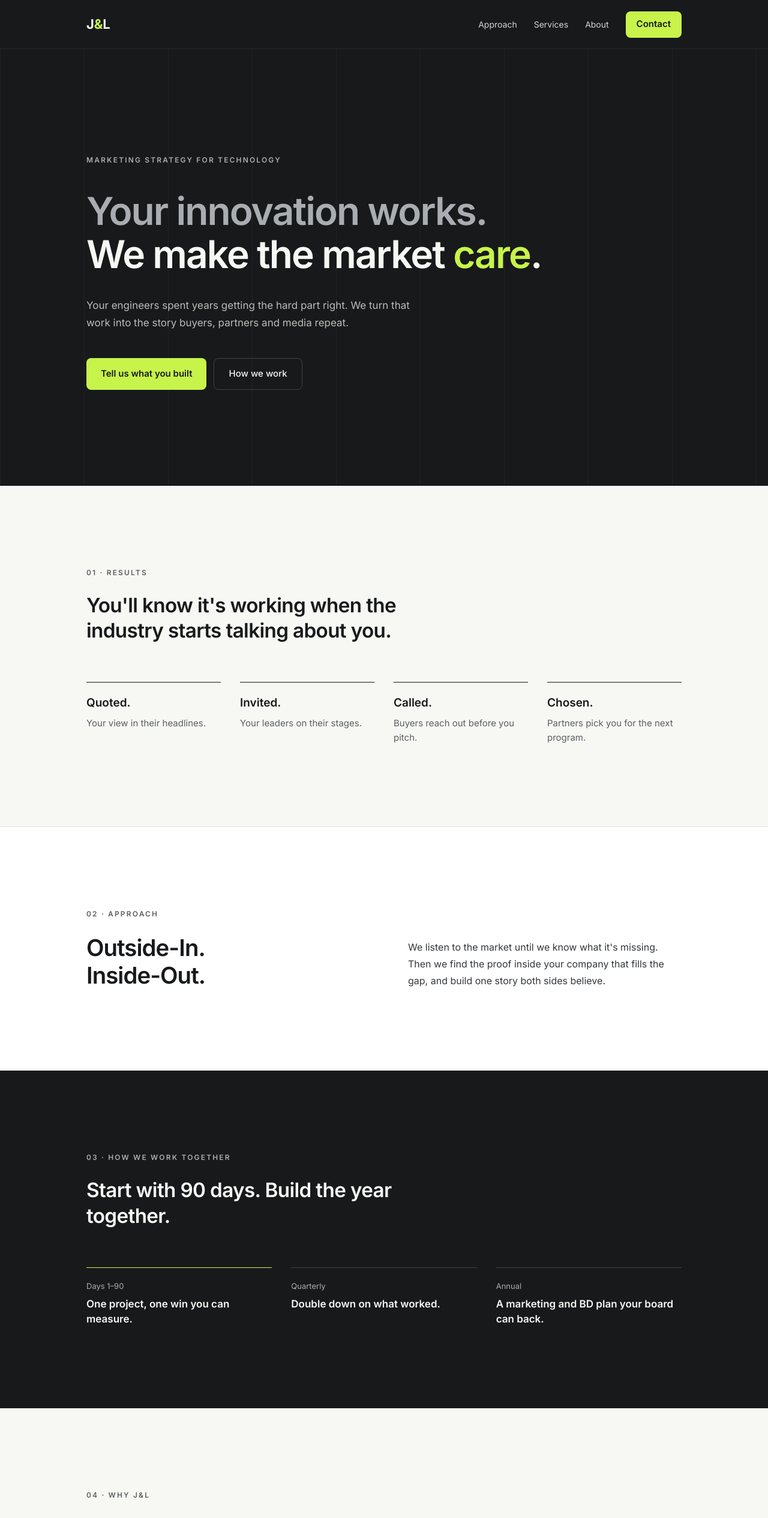
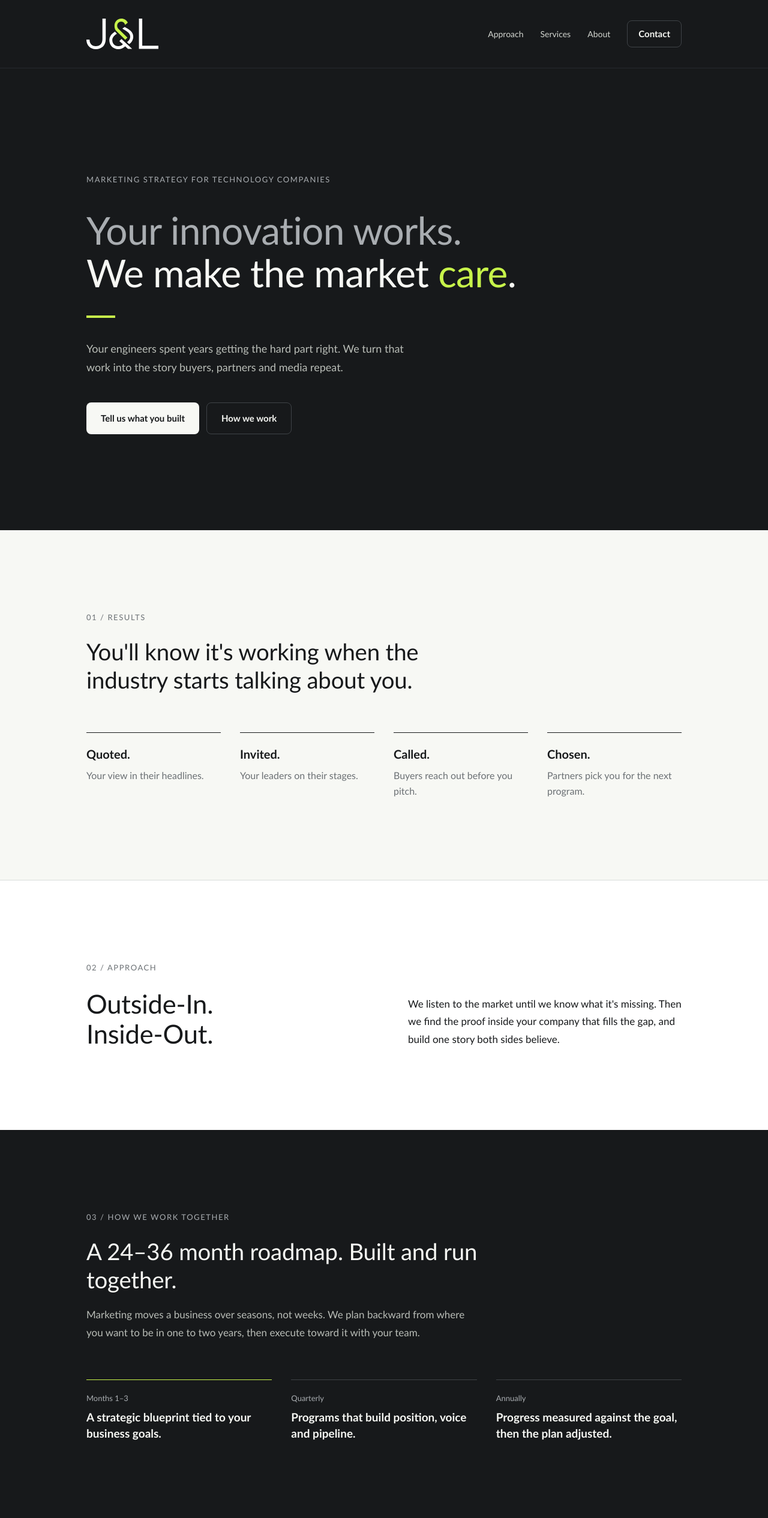
Before and after one commit to jerryjungle/jlstgco-site, a plain HTML site: page index.html in a window 1280 px wide. Shown: the top 2531 px of the page at 60% size. Drawn offline with Linux system fonts and the light colour scheme.

Commit message:
Apply Brand Identity Guidelines v1.0; replace 90-day framing with 24-36 month roadmap
Co-Authored-By: Claude Opus 5.5 <noreply@anthropic.com>
Claude-Session: https://claude.ai/code/session_01C1juADesMAasRMYEaovynv

```diff
--- a/index.html
+++ b/index.html
@@ -3,19 +3,19 @@
 <head>
 <meta charset="utf-8">
 <meta name="viewport" content="width=device-width, initial-scale=1">
-<title>J&amp;L · Marketing Strategy for Technology</title>
+<title>J&amp;L · Marketing Strategy for Technology Companies</title>
 <meta name="description" content="J&amp;L is a B2B strategic marketing partner for technology companies. Your innovation works. We make the market care.">
 <link rel="canonical" href="https://jlstgco.com/">
 <meta property="og:type" content="website">
 <meta property="og:site_name" content="J&amp;L">
-<meta property="og:title" content="J&amp;L · Marketing Strategy for Technology">
+<meta property="og:title" content="J&amp;L · Marketing Strategy for Technology Companies">
 <meta property="og:description" content="Your innovation works. We make the market care.">
 <meta property="og:url" content="https://jlstgco.com/">
 <meta name="theme-color" content="#17191B">
 <link rel="icon" href="favicon.svg" type="image/svg+xml">
 <link rel="preconnect" href="https://fonts.googleapis.com">
 <link rel="preconnect" href="https://fonts.gstatic.com" crossorigin>
-<link href="https://fonts.googleapis.com/css2?family=Inter:wght@400;500;600;700&amp;display=swap" rel="stylesheet">
+<link href="https://fonts.googleapis.com/css2?family=Carlito:wght@400;700&amp;family=Noto+Sans+TC:wght@400;700&amp;display=swap" rel="stylesheet">
 <link rel="stylesheet" href="styles.css">
 </head>
 <body>
@@ -23,25 +23,26 @@
 
 <header class="site-header">
   <div class="wrap">
-    <a class="logo" href="index.html" aria-label="J&amp;L home">J<span>&amp;</span>L</a>
+    <a class="logo" href="index.html" aria-label="J&amp;L home"><img src="assets/jl-logo-reverse.svg" alt="J&amp;L" width="120" height="51"></a>
     <nav class="nav" aria-label="Main">
       <a href="approach.html">Approach</a>
       <a href="approach.html#services">Services</a>
       <a href="about.html">About</a>
-      <a class="btn btn-accent" href="contact.html">Contact</a>
+      <a class="btn btn-nav" href="contact.html">Contact</a>
     </nav>
   </div>
 </header>
 
 <main id="main">
 
-  <section class="dark grid-bg">
+  <section class="dark">
     <div class="wrap hero">
-      <p class="kicker">Marketing strategy for technology</p>
+      <p class="kicker">Marketing Strategy for Technology Companies</p>
       <h1 class="h1"><span class="dim">Your innovation works.</span>We make the market <span class="hl">care</span>.</h1>
+      <span class="rule" aria-hidden="true"></span>
       <p class="lead">Your engineers spent years getting the hard part right. We turn that work into the story buyers, partners and media repeat.</p>
       <div class="btn-row">
-        <a class="btn btn-accent" href="contact.html">Tell us what you built</a>
+        <a class="btn btn-light" href="contact.html">Tell us what you built</a>
         <a class="btn btn-ghost" href="approach.html">How we work</a>
       </div>
     </div>
@@ -49,7 +50,7 @@
 
   <section class="light">
     <div class="wrap section">
-      <p class="kicker">01 · Results</p>
+      <p class="kicker">01 / Results</p>
       <h2 class="h2">You'll know it's working when the industry starts talking about you.</h2>
       <div class="cols">
         <div class="item"><h3>Quoted.</h3><p>Your view in their headlines.</p></div>
@@ -62,7 +63,7 @@
 
   <section class="white">
     <div class="wrap section">
-      <p class="kicker">02 · Approach</p>
+      <p class="kicker">02 / Approach</p>
       <div class="split">
         <h2 class="h2-lg">Outside-In.<br>Inside-Out.</h2>
         <p class="body">We listen to the market until we know what it's missing. Then we find the proof inside your company that fills the gap, and build one story both sides believe.</p>
@@ -72,19 +73,20 @@
 
   <section class="dark">
     <div class="wrap section">
-      <p class="kicker">03 · How we work together</p>
-      <h2 class="h2">Start with 90 days. Build the year together.</h2>
+      <p class="kicker">03 / How we work together</p>
+      <h2 class="h2">A 24–36 month roadmap. Built and run together.</h2>
+      <p class="body" style="max-width: 640px; margin-top: 20px">Marketing moves a business over seasons, not weeks. We plan backward from where you want to be in one to two years, then execute toward it with your team.</p>
       <div class="cols">
-        <div class="item on"><p class="tag">Days 1–90</p><h3 class="lg">One project, one win you can measure.</h3></div>
-        <div class="item"><p class="tag">Quarterly</p><h3 class="lg">Double down on what worked.</h3></div>
-        <div class="item"><p class="tag">Annual</p><h3 class="lg">A marketing and BD plan your board can back.</h3></div>
+        <div class="item on"><p class="tag">Months 1–3</p><h3 class="lg">A strategic blueprint tied to your business goals.</h3></div>
+        <div class="item"><p class="tag">Quarterly</p><h3 class="lg">Programs that build position, voice and pipeline.</h3></div>
+        <div class="item"><p class="tag">Annually</p><h3 class="lg">Progress measured against the goal, then the plan adjusted.</h3></div>
       </div>
     </div>
   </section>
 
   <section class="light">
     <div class="wrap section">
-      <p class="kicker">04 · Why J&amp;L</p>
+      <p class="kicker">04 / Why J&amp;L</p>
       <div class="split">
         <h2 class="h2">What 17 years on every side of the table taught us.</h2>
         <p class="body" style="color: var(--muted)">Agency, global technology brand, manufacturer. Asia, the US and Europe. Each seat changed how we think a technology gets heard.</p>
@@ -102,9 +104,9 @@
     <div class="wrap section">
       <div class="text">
         <h2>Your team and ours.</h2>
-        <p>Tell us what you've built. We'll tell you who needs to hear about it, and how we'd reach them in 90 days.</p>
+        <p>Tell us what you've built and where you want the business to be in two years. We'll show you the roadmap to get there.</p>
       </div>
-      <a class="btn btn-accent" href="contact.html">Start a conversation</a>
+      <a class="btn btn-light" href="contact.html">Start a conversation</a>
     </div>
   </section>
 
@@ -112,7 +114,7 @@
 
 <footer class="site-footer">
   <div class="wrap">
-    <span><span class="logo">J<span>&amp;</span>L</span>J&amp;L Co. Ltd. · Marketing Strategy for Technology</span>
+    <span class="foot-brand"><img class="foot-logo" src="assets/jl-logo-reverse.svg" alt="J&amp;L" width="120" height="51"><span><span class="tagline">A different point of view.</span><br>J&amp;L Co. Ltd. · Marketing Strategy for Technology Companies</span></span>
     <span class="foot-links"><a href="contact.html">Contact</a><span>© 2026 J&amp;L Co. Ltd.</span></span>
   </div>
 </footer>
--- a/styles.css
+++ b/styles.css
@@ -1,5 +1,7 @@
 /* J&L Co. Ltd. · jlstgco.com
-   CI v4 colors: Ink #17191B · Chartreuse #C7F34A · Off-white #F7F8F4 */
+   Brand Identity Guidelines v1.0 (2026.11.06)
+   Ink #17191B · Chartreuse #C7F34A · Off-white #F7F8F4 · White #FFFFFF
+   Secondary text #6B7074 · Rules #D9DEDA · Type: Calibri (Carlito on web) */
 
 :root {
   --ink: #17191B;
@@ -7,12 +9,12 @@
   --accent: #C7F34A;
   --paper: #F7F8F4;
   --white: #FFFFFF;
-  --text: #33373B;
-  --muted: #5B5F63;
+  --text: #17191B;
+  --muted: #6B7074;
   --muted-dark: #A9ADB1;
   --soft-dark: #B9BDB7;
-  --line: #E3E5DF;
-  --line-2: #D5D8D1;
+  --line: #D9DEDA;
+  --line-2: #D9DEDA;
   --line-dark: #3F4347;
   --max: 1120px;
   --gutter: clamp(20px, 5vw, 64px);
@@ -23,7 +25,7 @@
 html { scroll-behavior: smooth; -webkit-text-size-adjust: 100%; }
 body {
   margin: 0;
-  font-family: Inter, "Noto Sans TC", system-ui, -apple-system, "Segoe UI", sans-serif;
+  font-family: Calibri, Carlito, "Noto Sans TC", "PingFang TC", sans-serif;
   color: var(--ink);
   background: var(--paper);
   line-height: 1.5;
@@ -39,7 +41,6 @@ h1, h2, h3, p { margin: 0; }
 .dark { background: var(--ink); color: var(--paper); }
 .light { background: var(--paper); }
 .white { background: var(--white); border-top: 1px solid var(--line); }
-.grid-bg { background-image: repeating-linear-gradient(90deg, rgba(247,248,244,0.045) 0 1px, transparent 1px 140px); }
 
 .skip { position: absolute; left: -9999px; top: 0; background: var(--accent); color: var(--ink); padding: 12px 16px; z-index: 10; }
 .skip:focus { left: 16px; top: 16px; }
@@ -47,8 +48,8 @@ h1, h2, h3, p { margin: 0; }
 /* Header */
 .site-header { background: var(--ink); border-bottom: 1px solid #26292D; }
 .site-header .wrap { display: flex; flex-wrap: wrap; align-items: center; justify-content: space-between; gap: 12px 32px; padding-top: 18px; padding-bottom: 18px; }
-.logo { text-decoration: none; color: var(--paper); font-size: 22px; font-weight: 700; letter-spacing: -0.01em; }
-.logo span { color: var(--accent); }
+.logo { display: inline-flex; padding: 13px 0; }
+.logo img { display: block; width: 120px; height: auto; }
 .nav { display: flex; flex-wrap: wrap; align-items: center; gap: 4px 28px; font-size: 14px; }
 .nav a { color: #D3D6D0; text-decoration: none; padding: 12px 0; }
 .nav a:hover, .nav a[aria-current="page"] { color: var(--paper); }
@@ -66,15 +67,15 @@ h1, h2, h3, p { margin: 0; }
 .btn-row { display: flex; flex-wrap: wrap; gap: 12px; margin-top: 44px; }
 
 /* Type */
-.kicker { font-size: 12px; font-weight: 600; letter-spacing: 0.18em; text-transform: uppercase; color: var(--muted); margin-bottom: 24px; }
+.kicker { font-size: 13px; font-weight: 400; letter-spacing: 0.12em; text-transform: uppercase; color: var(--muted); margin-bottom: 24px; }
 .dark .kicker { color: var(--muted-dark); }
-.h1 { font-size: clamp(40px, 5vw, 64px); line-height: 1.12; font-weight: 600; letter-spacing: -0.03em; }
+.h1 { font-size: clamp(40px, 5vw, 64px); line-height: 1.1; font-weight: 400; letter-spacing: -0.01em; }
 .h1 .dim { display: block; color: var(--muted-dark); }
 .h1 .hl { color: var(--accent); }
-.h2 { font-size: clamp(26px, 2.6vw, 34px); line-height: 1.28; font-weight: 600; letter-spacing: -0.02em; max-width: 640px; }
-.h2-lg { font-size: clamp(28px, 3vw, 40px); line-height: 1.2; font-weight: 600; letter-spacing: -0.025em; }
-.lead { font-size: 17px; line-height: 1.7; color: var(--soft-dark); max-width: 540px; margin-top: 36px; }
-.body { font-size: 16px; line-height: 1.75; color: var(--text); }
+.h2 { font-size: clamp(30px, 3vw, 40px); line-height: 1.22; font-weight: 400; letter-spacing: -0.005em; max-width: 680px; }
+.h2-lg { font-size: clamp(32px, 3.4vw, 46px); line-height: 1.15; font-weight: 400; letter-spacing: -0.005em; }
+.lead { font-size: 18px; line-height: 1.7; color: var(--soft-dark); max-width: 540px; margin-top: 36px; }
+.body { font-size: 17px; line-height: 1.75; color: var(--text); }
 .dark .body { color: var(--soft-dark); }
 
 .hero { padding-top: clamp(104px, 14vw, 176px); padding-bottom: clamp(96px, 13vw, 160px); }
@@ -90,40 +91,42 @@ h1, h2, h3, p { margin: 0; }
 .item { border-top: 1px solid var(--ink); padding-top: 20px; }
 .dark .item { border-top-color: var(--line-dark); }
 .dark .item.on { border-top-color: var(--accent); }
-.item h3 { font-size: 19px; font-weight: 600; margin-bottom: 8px; }
-.item p { font-size: 15px; line-height: 1.6; color: var(--muted); }
+.item h3 { font-size: 20px; font-weight: 700; margin-bottom: 8px; }
+.item p { font-size: 16px; line-height: 1.6; color: var(--muted); }
 .dark .item p { color: var(--muted-dark); }
 .item .tag { font-size: 13px; color: var(--muted); margin-bottom: 8px; }
 .dark .item .tag { color: var(--muted-dark); }
-.item h3.lg { font-size: 17px; line-height: 1.45; margin: 0; }
+.item h3.lg { font-size: 19px; line-height: 1.4; margin: 0; }
 
 .principle { border-top: 1px solid var(--ink); padding: 28px 0 40px; }
 .principle .num { font-size: 13px; font-weight: 600; color: var(--muted); margin-bottom: 12px; }
-.principle h3 { font-size: 21px; font-weight: 600; letter-spacing: -0.01em; margin-bottom: 10px; }
-.principle p { font-size: 15px; line-height: 1.7; color: var(--text); }
+.principle h3 { font-size: 22px; font-weight: 700; margin-bottom: 10px; }
+.principle p { font-size: 16px; line-height: 1.7; color: var(--text); }
 
 .chips { display: flex; flex-wrap: wrap; gap: 8px; margin-top: 20px; }
 .chip { border: 1px solid var(--line-dark); border-radius: 9999px; padding: 8px 14px; font-size: 14px; }
 .light .chip, .white .chip { border-color: var(--line-2); }
 
-.stat { font-size: clamp(40px, 4.4vw, 56px); font-weight: 600; letter-spacing: -0.04em; line-height: 1; }
+.stat { font-size: clamp(44px, 4.6vw, 60px); font-weight: 400; letter-spacing: -0.01em; line-height: 1; }
 .stat-label { margin-top: 12px; font-size: 15px; line-height: 1.55; color: var(--muted); }
 
 .list { list-style: none; padding: 0; margin: 0; border-top: 1px solid var(--line-2); }
 .list li { padding: 18px 0; border-bottom: 1px solid var(--line-2); font-size: 16px; line-height: 1.6; }
 
 /* CTA */
-.cta { border-top: 4px solid var(--accent); }
+.cta { border-top: 1px solid #2C3034; }
 .cta .wrap { display: flex; flex-wrap: wrap; align-items: flex-end; justify-content: space-between; gap: 40px 80px; }
 .cta .text { flex: 1 1 420px; }
-.cta h2 { font-size: clamp(32px, 3.8vw, 48px); line-height: 1.12; font-weight: 600; letter-spacing: -0.03em; }
+.cta h2 { font-size: clamp(36px, 4vw, 52px); line-height: 1.1; font-weight: 400; letter-spacing: -0.01em; }
 .cta p { margin-top: 20px; max-width: 460px; font-size: 16px; line-height: 1.7; color: var(--soft-dark); }
 .cta .btn { min-height: 52px; padding: 16px 28px; }
 
 /* Footer */
 .site-footer { background: var(--ink); color: var(--muted-dark); border-top: 1px solid #26292D; }
 .site-footer .wrap { display: flex; flex-wrap: wrap; justify-content: space-between; align-items: center; gap: 12px 32px; padding-top: 28px; padding-bottom: 28px; font-size: 13px; }
-.site-footer .logo { font-size: 17px; margin-right: 12px; }
+.foot-brand { display: flex; align-items: center; gap: 24px; flex-wrap: wrap; line-height: 1.6; }
+.foot-logo { width: 120px; height: auto; display: block; }
+.tagline { color: var(--paper); font-size: 15px; }
 .site-footer a { color: var(--muted-dark); }
 .site-footer a:hover { color: var(--paper); }
 .foot-links { display: flex; flex-wrap: wrap; gap: 8px 24px; }
@@ -152,3 +155,12 @@ a:focus-visible, .btn:focus-visible { outline: 2px solid var(--accent); outline-
 .form-status { font-size: 14px; color: #A0281E; min-height: 20px; }
 .hp { position: absolute; left: -10000px; width: 1px; height: 1px; overflow: hidden; }
 .nav .btn[aria-current="page"] { color: var(--ink); box-shadow: none; }
+
+/* Brand v1.0 additions */
+.rule { display: block; width: 48px; height: 4px; background: var(--accent); margin-top: 36px; }
+.btn-light { background: var(--paper); color: var(--ink); }
+.btn-light:hover { background: var(--white); }
+.nav .btn-nav { color: var(--paper); border: 1px solid var(--line-dark); background: transparent; }
+.nav .btn-nav:hover, .nav .btn-nav[aria-current="page"] { color: var(--paper); border-color: var(--paper); box-shadow: none; }
+.btn { font-weight: 700; }
+.form .btn { font-weight: 700; }
```
Also changed, not shown: 404.html (+8 -7 lines), about.html (+11 -10 lines), approach.html (+25 -23 lines), contact.html (+10 -9 lines), assets/jl-logo-colour.svg (added), assets/jl-logo-reverse.svg (added), assets/jl-symbol-colour.svg (added), assets/jl-symbol-reverse.svg (added), favicon.svg.
